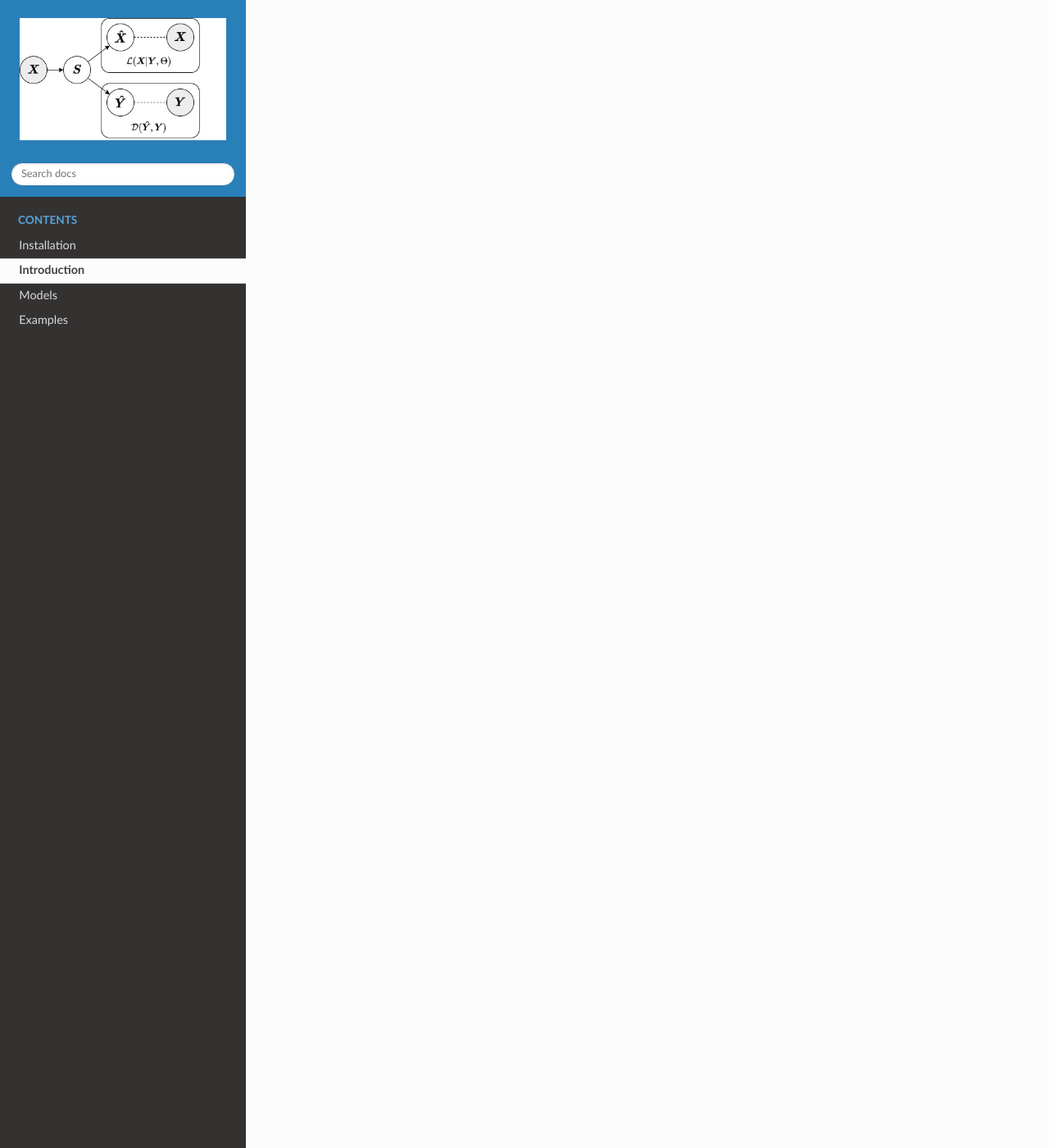
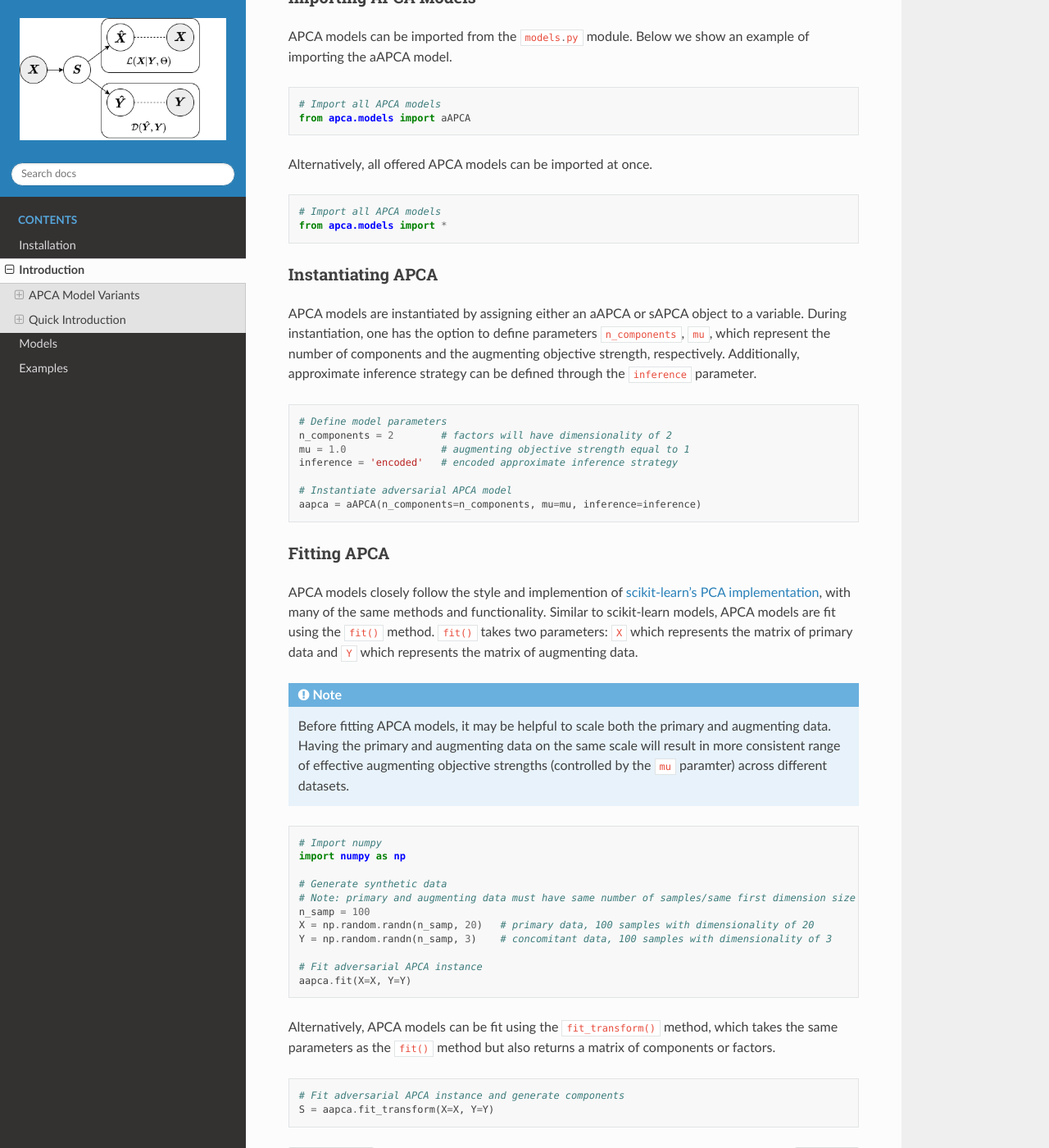
Before and after one commit to wecarsoniv/augmented-pca, a Sphinx documentation site: the page built from docs/source/contents/introduction.rst, in a window 1280 px wide and 1400 px high, scrolled down 1443 px. Shown: the whole window at 82% size. Built offline with Sphinx 7.4.7 and the Read the Docs theme 2.0.0, drawn with Linux system fonts in a browser that asks for light colours; some of the changed text lies outside the part shown.

Commit message:
Added installation and introduction to documentation pages.

```diff
--- a/docs/source/conf.py
+++ b/docs/source/conf.py
@@ -64,7 +64,7 @@
    'logo_only': True,
 }
 
-html_logo = '_static/images/encoded_inference_diagram.png'
+html_logo = '_static/img/encoded_inference_diagram.png'
 
 # Add any paths that contain custom static files (such as style sheets) here,
 # relative to this directory. They are copied after the builtin static files,
--- a/docs/source/contents/examples.rst
+++ b/docs/source/contents/examples.rst
@@ -1,4 +1,7 @@
 :github_url: https://github.com/wecarsoniv/augmented-pca
+
+.. role:: python(code)
+   :language: python
 
 
 Examples
--- a/docs/source/contents/introduction.rst
+++ b/docs/source/contents/introduction.rst
@@ -1,5 +1,108 @@
 :github_url: https://github.com/wecarsoniv/augmented-pca
+
+.. role:: python(code)
+   :language: python
 
 
 Introduction
 ============
+
+This library provides Python implementation of Augmented Principal Component Analysis (Augmented PCA or APCA) - a family of linear factor models that find a set of factors aligned with an *augmenting objective* in addition to the canonical PCA objective of finding factors that represent the data variance. APCA can be split into two general families of models: adversarial APCA and supervised APCA.
+
+
+APCA Model Variants
+-------------------
+
+APCA has two main variants: adversarial APCA (aAPCA) and supervised APCA (sAPCA). A brief introduction to the two variants is given in the following sections.
+
+
+Adversarial APCA
+~~~~~~~~~~~~~~~~
+
+In adversarial APCA (aAPCA), the augmenting objective is to make the factors *orthogonal* to a set of concomitant data, in addition to having the factors explain the variance of the original observed or primary data. Below is a diagram depicting the relationship between primary data, concomitant data, and the resulting aAPCA factors.
+
+.. image:: ../_static/img/aapca_diagram.png
+  :alt: aAPCA diagram
+
+
+Supervised APCA
+~~~~~~~~~~~~~~~
+
+In supervised APCA (sAPCA), the augmenting objective is to make the factors *aligned* with the data labels, or some outcome, in addition to having the factors explain the variance of the original observed or primary data. Below is a diagram depicting the relationship between primary data, supervision data, and the resulting sAPCA factors.
+
+.. image:: ../_static/img/sapca_diagram.png
+  :alt: sAPCA diagram
+
+
+Quick Introduction
+------------------
+
+Below is quick guide to using APCA. For a more in-depth examples, see the Examples section of the documentation.
+
+
+Importing APCA Models
+~~~~~~~~~~~~~~~~~~~~~
+
+APCA models can be imported from the :python:`models.py` module. Below we show an example of importing the aAPCA model.
+
+.. code-block:: python
+
+    # Import all APCA models
+    from apca.models import aAPCA
+
+
+Alternatively, all offered APCA models can be imported at once.
+
+.. code-block:: python
+
+    # Import all APCA models
+    from apca.models import *
+
+
+
+Instantiating APCA
+~~~~~~~~~~~~~~~~~~
+
+APCA models are instantiated by assigning either an aAPCA or sAPCA object to a variable. During instantiation, one has the option to define parameters :python:`n_components`, :python:`mu`, which represent the number of components and the augmenting objective strength, respectively. Additionally, approximate inference strategy can be defined through the :python:`inference` parameter.
+
+.. code-block:: python
+
+    # Define model parameters
+    n_components = 2        # factors will have dimensionality of 2
+    mu = 1.0                # augmenting objective strength equal to 1
+    inference = 'encoded'   # encoded approximate inference strategy
+
+    # Instantiate adversarial APCA model
+    aapca = aAPCA(n_components=n_components, mu=mu, inference=inference)
+
+
+
+Fitting APCA
+~~~~~~~~~~~~
+
+APCA models closely follow the style and implemention of `scikit-learn's PCA implementation <https://scikit-learn.org/stable/modules/generated/sklearn.decomposition.PCA.html>`_, with many of the same methods and functionality. Similar to scikit-learn models, APCA models are fit using the :python:`fit()` method. :python:`fit()` takes two parameters: :python:`X` which represents the matrix of primary data and :python:`Y` which represents the matrix of augmenting data.
+
+.. note::
+    Before fitting APCA models, it may be helpful to scale both the primary and augmenting data. Having the primary and augmenting data on the same scale will result in more consistent range of effective augmenting objective strengths (controlled by the :python:`mu` paramter) across different datasets.
+
+.. code-block:: python
+
+    # Import numpy
+    import numpy as np
+
+    # Generate synthetic data
+    # Note: primary and augmenting data must have same number of samples/same first dimension size
+    n_samp = 100
+    X = np.random.randn(n_samp, 20)   # primary data, 100 samples with dimensionality of 20
+    Y = np.random.randn(n_samp, 3)    # concomitant data, 100 samples with dimensionality of 3
+
+    # Fit adversarial APCA instance
+    aapca.fit(X=X, Y=Y)
+
+
+Alternatively, APCA models can be fit using the :python:`fit_transform()` method, which takes the same parameters as the :python:`fit()` method but also returns a matrix of components or factors.
+
+.. code-block:: python
+
+    # Fit adversarial APCA instance and generate components
+    S = aapca.fit_transform(X=X, Y=Y)
--- a/docs/source/contents/models.rst
+++ b/docs/source/contents/models.rst
@@ -1,4 +1,7 @@
 :github_url: https://github.com/wecarsoniv/augmented-pca
+
+.. role:: python(code)
+   :language: python
 
 
 Models
--- a/docs/source/index.rst
+++ b/docs/source/index.rst
@@ -3,6 +3,12 @@
 
 Augmented PCA Documentation
 ===========================
+
+Welcome to the Augmented PCA docmentation!
+
+Augmented Principal Component Analysis (Augmented PCA or APCA) is a library written in Python that provides implementations of linear factor models that find a set of factors aligned with an *augmenting* objective in addition to the canonical PCA objective of finding factors that represent the data variance.
+
+Below is a list of content offered by this documentation. Included are installation instructions, an introduction to the library, models provided, and examples of how to use different provided models.
 
 .. toctree::
    :maxdepth: 2
```
Also changed, not shown: README.md (+6 -6 lines), docs/source/contents/installation.rst (+16 -0 lines), docs/source/_static/images/encoded_inference_diagram.png (deleted), docs/source/_static/img/aapca_diagram.png (renamed from docs/images/aapca_diagram.png), docs/source/_static/img/encoded_inference_diagram.png (renamed from docs/images/encoded_inference_diagram.png), docs/source/_static/img/joint_inference_diagram.png (renamed from docs/images/joint_inference_diagram.png), docs/source/_static/img/local_inference_diagram.png (renamed from docs/images/local_inference_diagram.png), docs/source/_static/img/sapca_diagram.png (renamed from docs/images/sapca_diagram.png), 11 other files.
